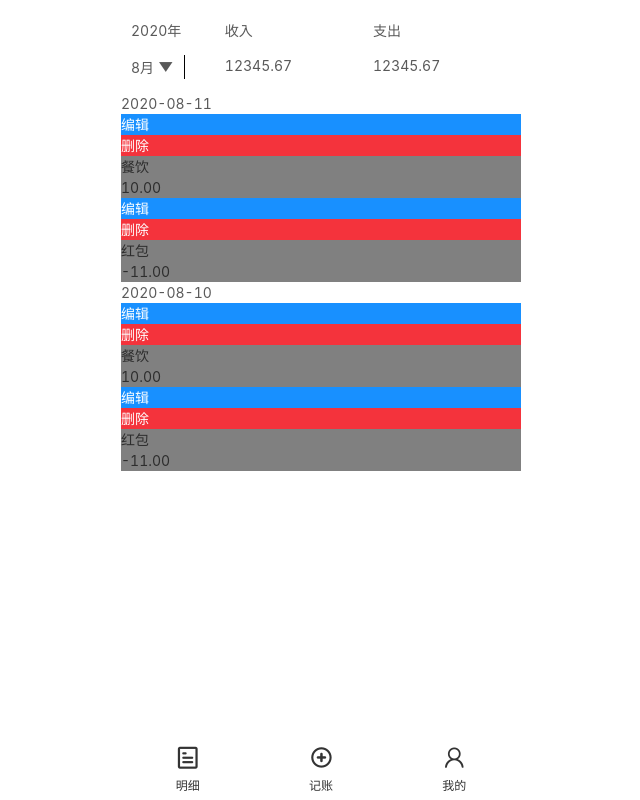
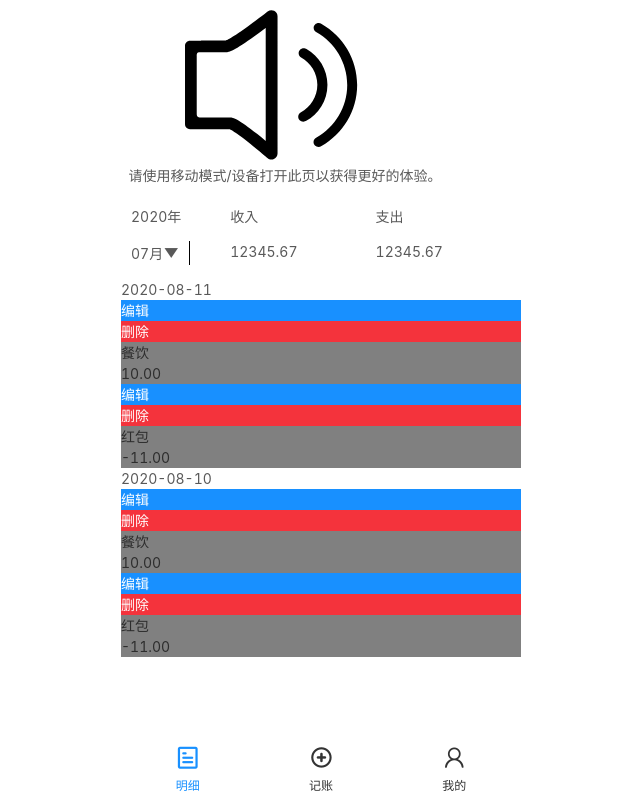
Before and after one commit to xiaoyao9524/simple-account-book, a React (Create React App) app: page / in a window 1280 px wide. Shown: the whole page, without its empty margins (319-959 px from the left). Built offline with nearby package versions, Linux system fonts and the light colour scheme.

Commit message:
完善"明细"页静态页面

```diff
--- a/package.json
+++ b/package.json
@@ -16,6 +16,7 @@
     "axios": "^0.19.2",
     "calendar-lite": "^0.1.0",
     "customize-cra": "^1.0.0",
+    "moment": "^2.27.0",
     "node-sass": "^4.14.1",
     "normalize.css": "^8.0.1",
     "react": "^16.13.1",
--- a/src/components/Calculator/calculator.tsx
+++ b/src/components/Calculator/calculator.tsx
@@ -3,6 +3,7 @@ import './index.scss';
 
 // eslint-disable-next-line
 import { Button, List, DatePicker, InputItem } from 'antd-mobile';
+import {formatDate} from '../../utils/date';
 
 type calculationType = null | '+' | '-';
 
@@ -15,17 +16,6 @@ function checkNumberIsInt(num: number | string): boolean {
     return false;
   }
   return `${num}`.indexOf('.') < 0;
-}
-
-// 格式化日期
-function formatDate (dateObj: Date, delimiter: string = '-'): string {
-  const year = dateObj.getFullYear();
-  const monthNum = dateObj.getMonth() + 1;
-  const month = monthNum < 10 ? `0${monthNum}` : `${monthNum}`;
-  const dateNum = dateObj.getDate();
-  const date = dateNum < 10 ? `0${dateNum}` : `${dateNum}`;
-
-  return `${year}${delimiter}${month}${delimiter}${date}`
 }
 
 interface ICalculator {
--- a/src/components/TabBar/_style.scss
+++ b/src/components/TabBar/_style.scss
@@ -7,7 +7,6 @@
   max-width: 400px;
   transform: translateX(-50%);
   display: flex;
-  // margin-top: 20px;
   padding: 5px 0 5px;
   background: #fff;
   &.is-ios {
@@ -31,6 +30,17 @@
         font-size: 12px;
         line-height: 18px;
       }
+
+      &.active {
+        .icon-row {
+          .icon {
+            color: $base_theme_color;
+          }
+        }
+        .tab-title {
+          color: $base_theme_color;
+        }
+      }
     }
   }
 }
--- a/src/components/TabBar/tabBar.tsx
+++ b/src/components/TabBar/tabBar.tsx
@@ -1,31 +1,34 @@
 import React from 'react'
-import {useSelector} from 'react-redux';
-import {IStoreState} from '../../store/reducers/index'
+import { useSelector } from 'react-redux';
+import { IStoreState } from '../../store/reducers/index'
 import {
-  Link
+  NavLink
 } from 'react-router-dom';
 
 const tabBarList = [
   {
     icon: 'mingxi',
-    title: '明细'
+    title: '明细',
+    to: '/'
   },
   {
     icon: 'plus',
     title: '记账',
     iconStyle: {
       fontWeight: 600
-    }
+    },
+    to: '/bookkeeping'
   },
   {
     icon: 'wode2',
-    title: '我的'
+    title: '我的',
+    to: '/my'
   }
-]
+];
 
 const tabs = tabBarList.map(tab => (
   <li className="tab-item" key={tab.title}>
-    <Link className="tab-link-wrapper" to="/">
+    <NavLink exact className="tab-link-wrapper" to={tab.to}>
       <div className="icon-row">
         <span
           className={`icon iconfont icon-${tab.icon} `}
@@ -33,14 +36,13 @@ const tabs = tabBarList.map(tab => (
         ></span>
       </div>
       <p className="tab-title">{tab.title}</p>
-    </Link>
+    </NavLink>
   </li>
-))
+));
 
 const TabBar = () => {
   const isIOS = useSelector<IStoreState>(state => state.system.isIOS);
 
-  console.log(isIOS)
   return (
     <ul className={`tab-bar ${isIOS ? 'is-ios' : ''}`}>
       {tabs}
--- a/src/pages/Home/_style.scss
+++ b/src/pages/Home/_style.scss
@@ -1,13 +1,11 @@
 .home {
+  padding-top: 10px;
   .head-container {
-    // display: flex;
     padding-top: 20px;
     .header-list {
       display: flex;
-      // padding-left: 10px;
       .header-item {
         flex: 1;
-        // margin-right: 10px;
         &.date-item {
           flex: 0 0 auto;
           margin-right: 30px;
--- a/src/pages/Home/home.tsx
+++ b/src/pages/Home/home.tsx
@@ -1,6 +1,8 @@
-import React, { Component } from 'react';
-import { SwipeAction, List } from 'antd-mobile';
-
+import React, { useState } from 'react';
+import { IStoreState } from '../../store/reducers';
+import { useSelector } from 'react-redux';
+import { NoticeBar, SwipeAction, List, DatePicker } from 'antd-mobile';
+import moment, { Moment } from 'moment';
 
 const list = [
   {
@@ -41,15 +43,29 @@ const list = [
   },
 ]
 
-class Home extends Component {
-  render() {
+const Home = () => {
+  const isIOS = useSelector<IStoreState>(state => state.system.isIOS);
+  const isAndroid = useSelector<IStoreState>(state => state.system.isAndroid);
+  const [date, setDate] = useState<Moment>(moment());
+  const [datePickerVisible, setDatePickerVisible] = useState(false);
+  const [year, month] = date.format('YYYY-MM').split('-');
+
+  const mobileNoticBar = (
+    <NoticeBar marqueeProps={{ loop: true, style: { padding: '0 7.5px' } }}>
+      请使用移动模式/设备打开此页以获得更好的体验。
+    </NoticeBar>);
   return (
     <div className="home">
+      {(isIOS || isAndroid) ? null : mobileNoticBar}
+
       <header className="head-container">
         <ul className="header-list">
-            <li className="header-item date-item">
-              <p className="title">2020年</p>
-              <p className="value">8月 <span className="icon iconfont icon-down"></span></p>
+          <li
+            className="header-item date-item"
+            onClick={() => { setDatePickerVisible(true) }}
+          >
+            <p className="title">{year}年</p>
+            <p className="value">{month}月<span className="icon iconfont icon-down"></span></p>
           </li>
           <li className="header-item">
             <p className="title">收入</p>
@@ -61,23 +77,6 @@ class Home extends Component {
           </li>
         </ul>
       </header>
-        {/* <WingBlank size="lg">
-          <WhiteSpace size="lg" />
-          <Card>
-            <Card.Header
-              title="简单记账"
-              extra={<span>简单好用的记账工具</span>}
-            />
-            <Card.Body>
-              <div>2020-08-20</div>
-            </Card.Body>
-            <Card.Footer
-              content={<div>收入：1234567.89</div>}
-              extra={<div>支出：1234567.89</div>}
-            />
-          </Card>
-          <WhiteSpace size="lg" />
-        </WingBlank> */}
 
       {
         list.map(bookItem => (
@@ -118,9 +117,20 @@ class Home extends Component {
         ))
       }
 
+      <DatePicker
+        mode="month"
+        visible={datePickerVisible}
+        value={date.toDate()}
+        onOk={date => {
+          setDate(moment(date));
+          setDatePickerVisible(false);
+        }}
+        onDismiss={() => {
+          setDatePickerVisible(false);
+        }}
+      />
     </div>
   )
 }
-}
 
 export default Home;
--- /dev/null
+++ b/src/utils/date.ts
@@ -0,0 +1,10 @@
+// 格式化日期
+export function formatDate (dateObj: Date, delimiter: string = '-'): string {
+  const year = dateObj.getFullYear();
+  const monthNum = dateObj.getMonth() + 1;
+  const month = monthNum < 10 ? `0${monthNum}` : `${monthNum}`;
+  const dateNum = dateObj.getDate();
+  const date = dateNum < 10 ? `0${dateNum}` : `${dateNum}`;
+
+  return `${year}${delimiter}${month}${delimiter}${date}`
+}
```
Also changed, not shown: 1 other file (tests, documents, lock files or other folders). Lines whose indentation alone changed are shown as unchanged.
